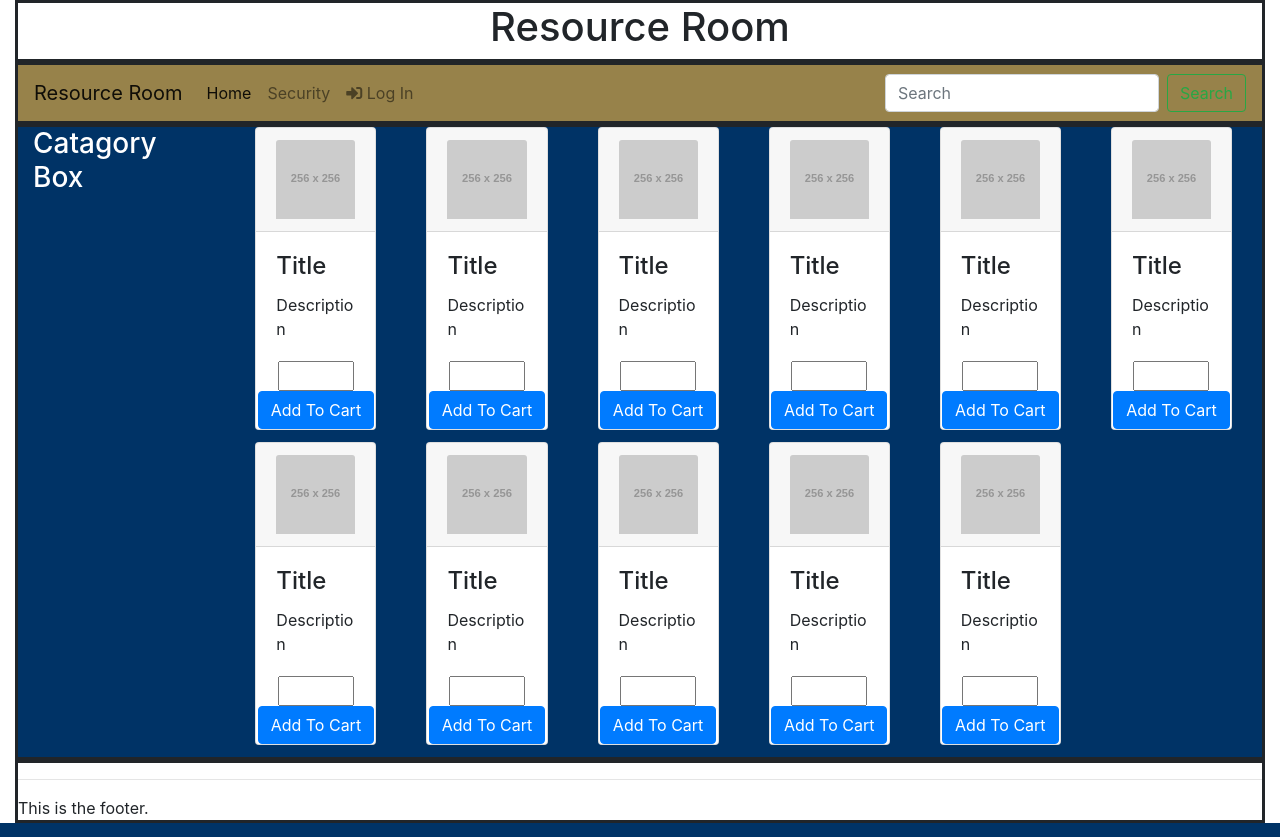
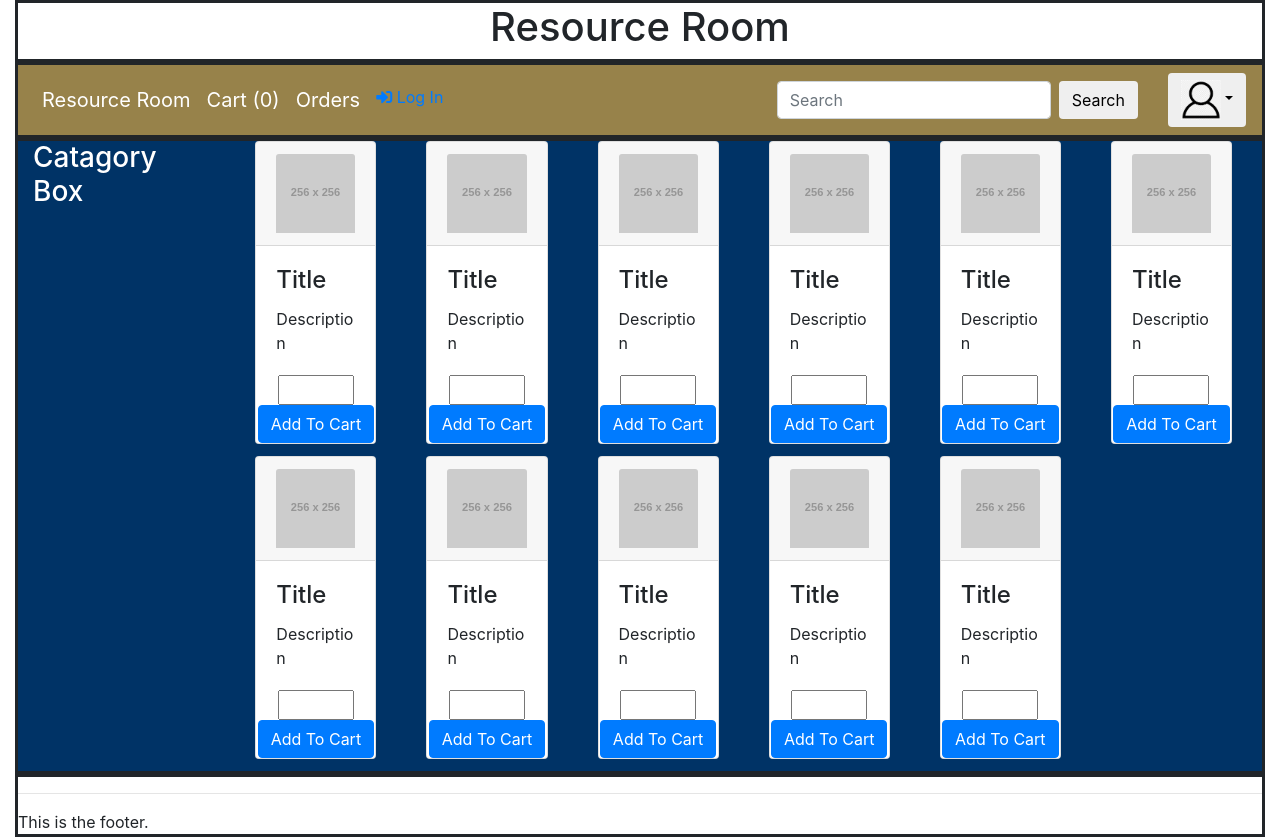
Before and after one commit to BBizzarri/ClarionResourceRoom, a PHP site: page /controller/controller.php?action=shopperHome in a window 1280 px wide. Run offline with PHP 8.4, Linux system fonts and the light colour scheme; data comes from the database, SQL or seed files in the repository; grey boxes labelled with a size stand in for pictures from a placeholder-image service; some libraries are stand-ins or nearby versions.

Commit message:
Updating Main Branch

```diff
--- a/ResourceRoom/controller/controller.php
+++ b/ResourceRoom/controller/controller.php
@@ -20,15 +20,8 @@
             include('../security/not_authorized.html');
         }
     } else {
-        switch ($action) {
-            case 'Home':
-                include '../view/index.php';
-                break;
             include('../controller/shopperCasesInclude.php');
             include('../controller/inventoryCasesInclude.php');
-            default:
-                include('../view/index.php');   // default
-        }
     }
 
     include('../controller/shopperFunctionsInclude.php');
--- a/ResourceRoom/controller/inventoryCasesInclude.php
+++ b/ResourceRoom/controller/inventoryCasesInclude.php
@@ -3,22 +3,22 @@
     // This file is included in the main controller as a series of cases to check the $action querystring parameter.
     // The purpose is to separate the shopper actions from the back-end inventory actions to help version control.
 
-//     switch ($action) {
-//         case 'adminInventory':
-//             include '../view/adminInventory.php';
-//             break;
-//         case 'adminOrders':
-//             include '../view/adminOrders.php';
-//             break;
-//         case 'adminReports':
-//             include '../view/adminReports.php';
-//             break;
-//         case 'adminSecurity':
-//             include '../security/index.php';
-//             break;
-//         case 'adminShoppingList':
-//             include '../view/adminShoppingList.php';
-//             break;
-//     }
+    switch ($action) {
+        case 'adminInventory':
+            include '../view/adminInventory.php';
+            break;
+        case 'adminOrders':
+            include '../view/adminOrders.php';
+            break;
+        case 'adminReports':
+            include '../view/adminReports.php';
+            break;
+        case 'adminSecurity':
+            include '../security/index.php';
+            break;
+        case 'adminShoppingList':
+            include '../view/adminShoppingList.php';
+            break;
+    }
 
 ?>
--- a/ResourceRoom/controller/shopperCasesInclude.php
+++ b/ResourceRoom/controller/shopperCasesInclude.php
@@ -2,15 +2,15 @@
 
     // This file is included in the main controller as a series of cases to check the $action querystring parameter.
     // The purpose is to separate the shopper actions from the back-end inventory actions to help version control.
-//     switch ($action) {
-//         case 'shopperCart':
-//             include '../view/shopperCart.php';
-//             break;
-//         case 'shopperHome':
-//             include '../view/index.php';
-//             break;
-//         case 'shopperOrders':
-//             include '../view/shopperOrders.php';
-//             break;
-//     }
+    switch ($action) {
+        case 'shopperCart':
+            include '../view/shopperCart.php';
+            break;
+        case 'shopperHome':
+            include '../view/index.php';
+            break;
+        case 'shopperOrders':
+            include '../view/shopperOrders.php';
+            break;
+    }
 ?>
--- a/ResourceRoom/index.html
+++ b/ResourceRoom/index.html
@@ -1,7 +1,7 @@
 <!DOCTYPE html>
 <html lang="en">
 <head>
-    <meta http-equiv="REFRESH" content="0; url=./controller/controller.php?action=Home" />
+    <meta http-equiv="REFRESH" content="0; url=./controller/controller.php?action=shopperHome" />
     <title>Redirect Page</title>
 </head>
 <body>
--- a/ResourceRoom/security/model.php
+++ b/ResourceRoom/security/model.php
@@ -8,7 +8,7 @@
     }
 
     function userIsAuthorized($function) {
-        $authorized = false;
+        $authorized = true;
         if (guestAccess($function)) {
             $authorized = true;                   // all Users have access even if not logged in.
         } else if(!isset($_SESSION["UserID"])) {  // If no current user and don't have access as a guest
--- a/ResourceRoom/view/headerInclude.php
+++ b/ResourceRoom/view/headerInclude.php
@@ -1,3 +1,4 @@
+
 <!DOCTYPE html>
 <html lang="en">
 <head>
@@ -9,6 +10,7 @@
     <link rel="stylesheet" href="https://maxcdn.bootstrapcdn.com/bootstrap/4.1.0/css/bootstrap.min.css">
     <link rel="stylesheet" href="https://use.fontawesome.com/releases/v5.1.0/css/all.css" integrity="sha384-lKuwvrZot6UHsBSfcMvOkWwlCMgc0TaWr+30HWe3a4ltaBwTZhyTEggF5tJv8tbt" crossorigin="anonymous">
     <link rel="stylesheet" href="../css/main.css" >
+    <link rel="stylesheet" href="../css/admin.css" >
     <script src="https://ajax.googleapis.com/ajax/libs/jquery/3.3.1/jquery.min.js"></script>
     <script src="https://cdnjs.cloudflare.com/ajax/libs/popper.js/1.14.0/umd/popper.min.js"></script>
     <script src="https://maxcdn.bootstrapcdn.com/bootstrap/4.1.0/js/bootstrap.min.js"></script>
--- a/ResourceRoom/view/navInclude.php
+++ b/ResourceRoom/view/navInclude.php
@@ -1,17 +1,21 @@
-
-    <nav class="navbar navbar-expand-md clarion-gold navbar-light sticky-top">
-        <a class="navbar-brand d-md-none d-lg-block" href="../controller/controller.php?action=Home">Resource Room</a>
+ <?php
+        if(!loggedIn()) {
+    ?>
+        <nav class="clarion-gold navbar navbar-expand-md sticky-top">
             <button class="navbar-toggler" type="button" data-toggle="collapse" data-target="#navbarSupportedContent" aria-controls="navbarSupportedContent" aria-expanded="false" aria-label="Toggle navigation">
                 <span class="navbar-toggler-icon"></span>
             </button>
 
             <div class="collapse navbar-collapse" id="navbarSupportedContent">
                     <ul class="navbar-nav mr-auto">
-                <li class="nav-item active">
-                    <a class="nav-link" href="../controller/controller.php?action=Home">Home <span class="sr-only">(current)</span></a>
+                        <li class="nav-item">
+                            <a style="color: white; font-size: 20px;" class="nav-link admin-user-nav-bar-text" href="../controller/controller.php?action=shopperHome">Resource Room</a>
                         </li>
                         <li class="nav-item">
-                    <a class="nav-link" href="../security/index.php">Security <span class="sr-only"></span></a>
+                            <a style="color: white; font-size: 20px;" class="nav-link admin-user-nav-bar-text" href="../controller/controller.php?action=shopperCart">Cart (0)</a>
+                        </li>
+                        <li class="nav-item">
+                            <a style="color: white; font-size: 20px;" class="nav-link admin-user-nav-bar-text" href="../controller/controller.php?action=shopperOrders">Orders</a>
                         </li>
                         <li class="nav-item">
                             <?php
@@ -26,7 +30,67 @@
                     </ul>
                 <form class="form-inline my-2 my-lg-0">
                     <input class="form-control mr-sm-2" type="search" placeholder="Search" aria-label="Search">
-                <button class="btn btn-outline-success my-2 my-sm-0" type="submit">Search</button>
+                    <button class="btn my-2 my-sm-0" type="submit">Search</button>
                 </form>
+            <div class="dropdown account-dropdown">
+                <button class="btn dropdown-toggle" type="button" data-toggle="dropdown"><img src="../Images/person-icon.png" alt="person" height="40px" width="40px"/></button>
+              <ul class="dropdown-menu">
+                <li><a style="color: black;" href="#">Account Settings</a></li>
+                <li><a style="color: black" href="#">Logout</a></li>
+              </ul>
+            </div>
             </div>
         </nav>
+    <?php
+        }
+        else {
+    ?>
+        <nav class="clarion-gold navbar navbar-expand-md sticky-top">
+            <button class="navbar-toggler" type="button" data-toggle="collapse" data-target="#navbarSupportedContent" aria-controls="navbarSupportedContent" aria-expanded="false" aria-label="Toggle navigation">
+                <span class="navbar-toggler-icon"></span>
+            </button>
+
+            <div class="collapse navbar-collapse" id="navbarSupportedContent">
+                    <ul class="navbar-nav mr-auto">
+                        <li class="nav-item">
+                            <a style="color: white; font-size: 20px;" class="nav-link admin-user-nav-bar-text" href="../controller/controller.php?action=adminOrders">Orders (0)<span class="sr-only">(current)</span></a>
+                        </li>
+                        <li class="nav-item">
+                            <a style="color: white; font-size: 20px;" class="nav-link admin-user-nav-bar-text" href="../controller/controller.php?action=adminInventory">Inventory<span class="sr-only"></span></a>
+                        </li>
+                        <li class="nav-item">
+                            <a style="color: white; font-size: 20px;" class="nav-link admin-user-nav-bar-text" href="../controller/controller.php?action=adminReports">Reports<span class="sr-only"></span></a>
+                        </li>
+                        <li class="nav-item">
+                            <a style="color: white; font-size: 20px;" class="nav-link admin-user-nav-bar-text" href="../controller/controller.php?action=adminShoppingList">Shopping List<span class="sr-only"></span></a>
+                        </li>
+                        <li class="nav-item">
+                            <a style="color: white; font-size: 20px;" class="nav-link admin-user-nav-bar-text" href="../controller/controller.php?action=adminSecurity">Security<span class="sr-only"></span></a>
+                        </li>
+                        <li class="nav-item">
+                            <?php
+                                if (!loggedIn()) {
+                                    echo "<a class='nav-link' href='../security/index.php?action=SecurityLogin&RequestedPage=" . urlencode($_SERVER['REQUEST_URI'])  .  "'><i class='fas fa-sign-in-alt'></i> Log In </a>";
+                                }else {
+                                    echo "<a class='nav-link' href='../security/index.php?action=SecurityLogOut&RequestedPage=" . urlencode($_SERVER['REQUEST_URI'])  .  "'>Log Out " . $_SESSION['UserName'] . " </a>";
+                                }
+                            ?>
+
+                        </li>
+                    </ul>
+                <form class="form-inline my-2 my-lg-0">
+                    <input class="form-control mr-sm-2" type="search" placeholder="Search" aria-label="Search">
+                    <button class="btn my-2 my-sm-0" type="submit">Search</button>
+                </form>
+            <div class="dropdown account-dropdown">
+                <button class="btn dropdown-toggle" type="button" data-toggle="dropdown"><img src="../Images/person-icon.png" alt="person" height="40px" width="40px"/></button>
+              <ul class="dropdown-menu">
+                <li><a style="color: black;" href="#">Account Settings</a></li>
+                <li><a style="color: black" href="#">Logout</a></li>
+              </ul>
+            </div>
+            </div>
+        </nav>
+    <?php
+        }
+    ?>
```
Lines whose indentation alone changed are shown as unchanged.
